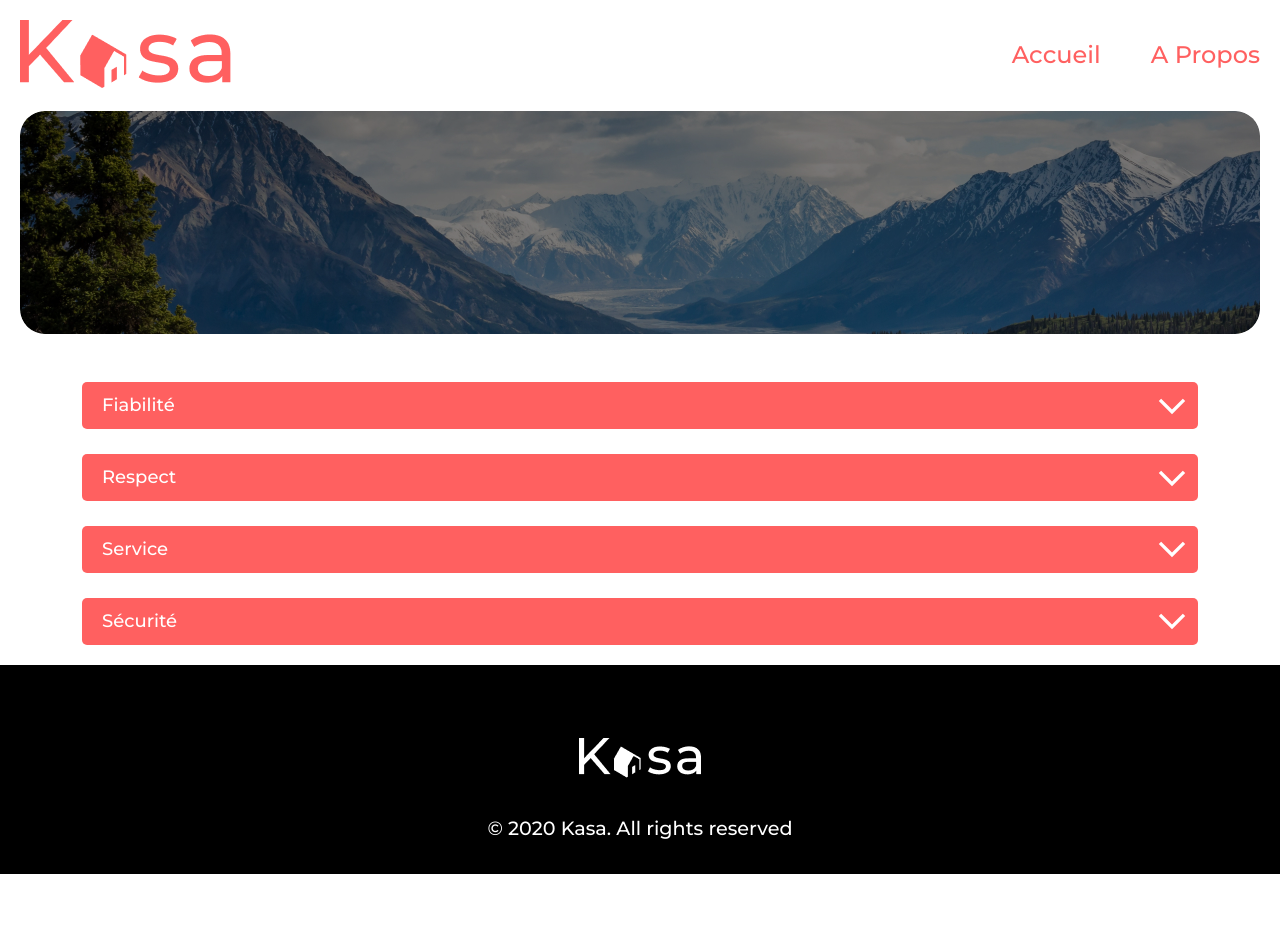
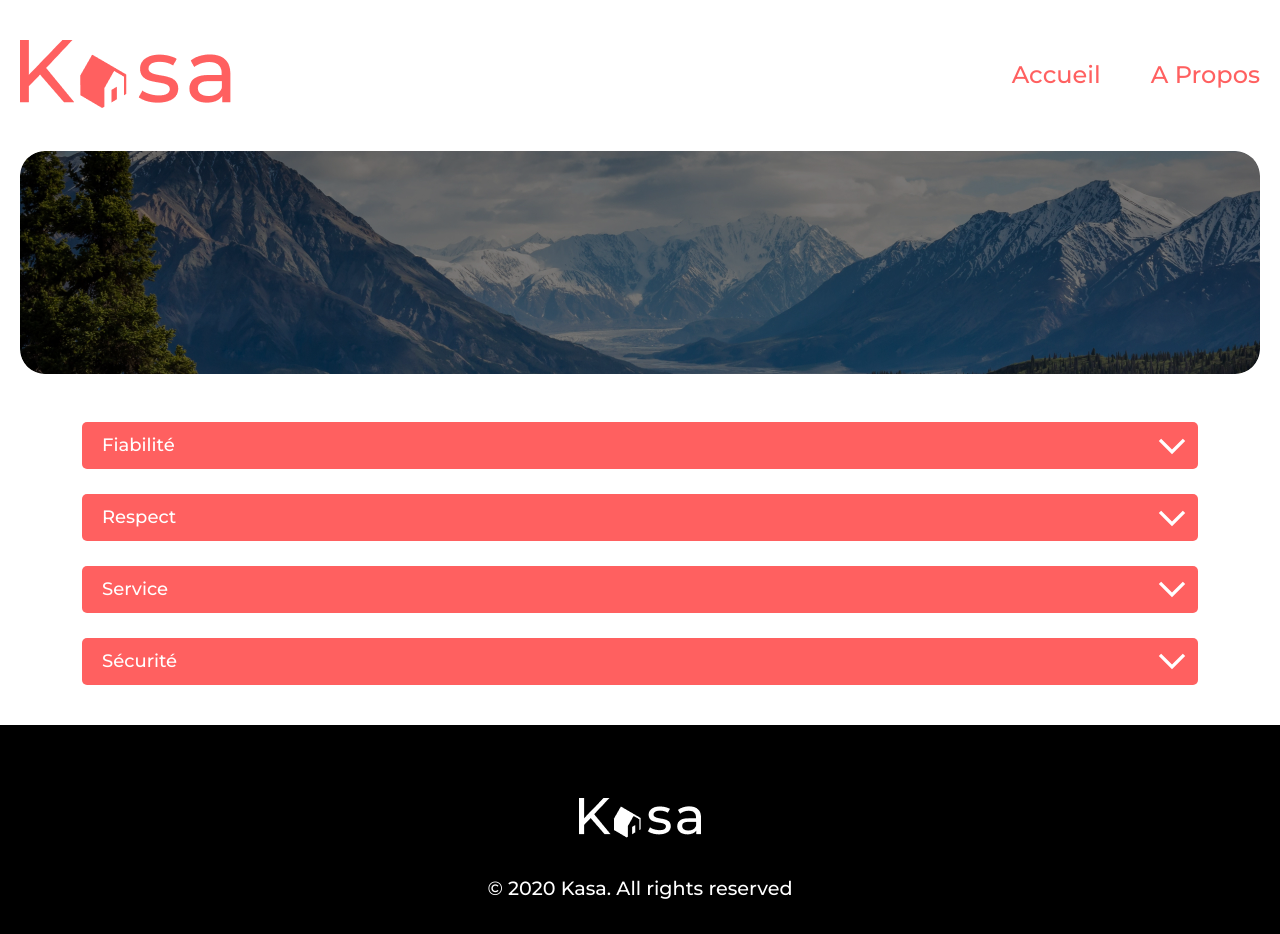
Before and after one commit to icenatsu/projet7_kasa, a React (Create React App) app: page /about in a window 1280 px wide. Before the commit the page ends 874 px from the top, so only its background shows below. Built offline with nearby package versions, Linux system fonts and the light colour scheme.

Commit message:
Fix
commentaires

```diff
--- a/src/Router.jsx
+++ b/src/Router.jsx
@@ -4,7 +4,7 @@ import { createBrowserRouter } from "react-router-dom";
 import Home from "pages/Home/Home";
 import About from "pages/About/About";
 import HouseDetails from "pages/HouseDetails/HouseDetails";
-import Error from "pages/NotFound/NotFound";
+import NotFound from "pages/NotFound/NotFound";
 import Layout from "./layout/Layout";
 
 export const router = createBrowserRouter([
@@ -26,7 +26,7 @@ export const router = createBrowserRouter([
       },
       {
         path: "*",
-        element: <Error />,
+        element: <NotFound />,
       },
     ],
   },
--- a/src/components/Banner/Banner.module.scss
+++ b/src/components/Banner/Banner.module.scss
@@ -4,7 +4,7 @@
 .banner{
     width: 100%;
     height: 223px;
-    min-width: 300px;
+    min-width: 270px;
     max-height: 223px;
     border-radius: variables.$big-radius;
     position: relative;
@@ -16,8 +16,7 @@
     @media screen and (max-width: variables.$breakpoint-mobile) {
         border-radius: variables.$medium-radius;
         max-height: 111px;
-        margin: 40px auto 0px auto;
-        min-width: 270px;
+        margin: 40px auto 0 auto;
     }
 
     &__title{
--- a/src/layout/Layout.jsx
+++ b/src/layout/Layout.jsx
@@ -4,9 +4,9 @@ import Footer from "layout/Footer/Footer";
 import { Outlet } from "react-router-dom";
 import NotificationsProvider from "Notifications/NotificationsProvider";
 
-// Layout possédant les composants Header/Footer et Enfants de la propriété Children du RouterProvider
+// Layout possédant les composants Header/Footer et Enfants de la propriété Children du Router
 // => (Home, HouseDetails, About, NotFound)
-/******************************************************************************************************/
+/**********************************************************************************************/
 const Layout = () => {
   return (
     <>
--- a/src/pages/Home/Home.jsx
+++ b/src/pages/Home/Home.jsx
@@ -11,7 +11,6 @@ const Home = () => {
   // Gestion de fetch
   // Temps de chargement, récupération des données et msg flash si erreur
   /**********************************************************************/
-
   function useFetchDatas() {
     const [state, setState] = useState({
       items: [],
@@ -42,8 +41,6 @@ const Home = () => {
     return [state.items, state.loading];
   }
 
-  // Récupération des données et états après appel de Fetch
-  /********************************************************/
   const [items, loading] = useFetchDatas();
 
   if (loading) {
--- a/src/pages/HouseDetails/HouseDetails.jsx
+++ b/src/pages/HouseDetails/HouseDetails.jsx
@@ -25,6 +25,7 @@ const HouseDetails = () => {
       items: [],
       loading: true,
     });
+
     const dispatch = useNotification();
 
     useEffect(() => {
--- a/src/sass/utils/_mixins.scss
+++ b/src/sass/utils/_mixins.scss
@@ -2,14 +2,9 @@
 
 @mixin largeScreen {
     max-width: variables.$maxWidth;
-    // width: 95%;
-    margin: 20px auto;
+    margin: 40px auto;
     padding: 0 20px;
-
-    // margin: 3% auto;
-    // padding: 0 3%;
 }
-// Voir avec Wyona..
 
 @mixin absoluteCenter{
     position: absolute;
```
Also changed, not shown: src/Notifications/NotificationsProvider.jsx (+12 -2 lines).
